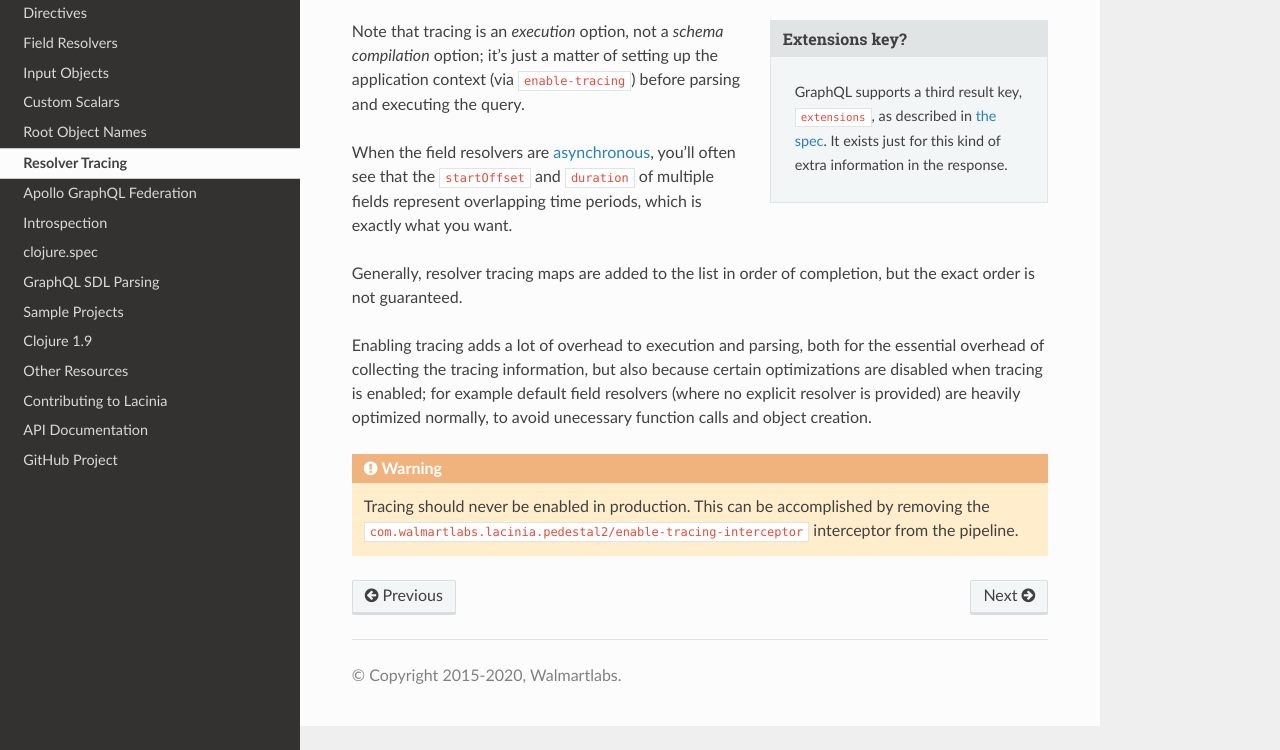
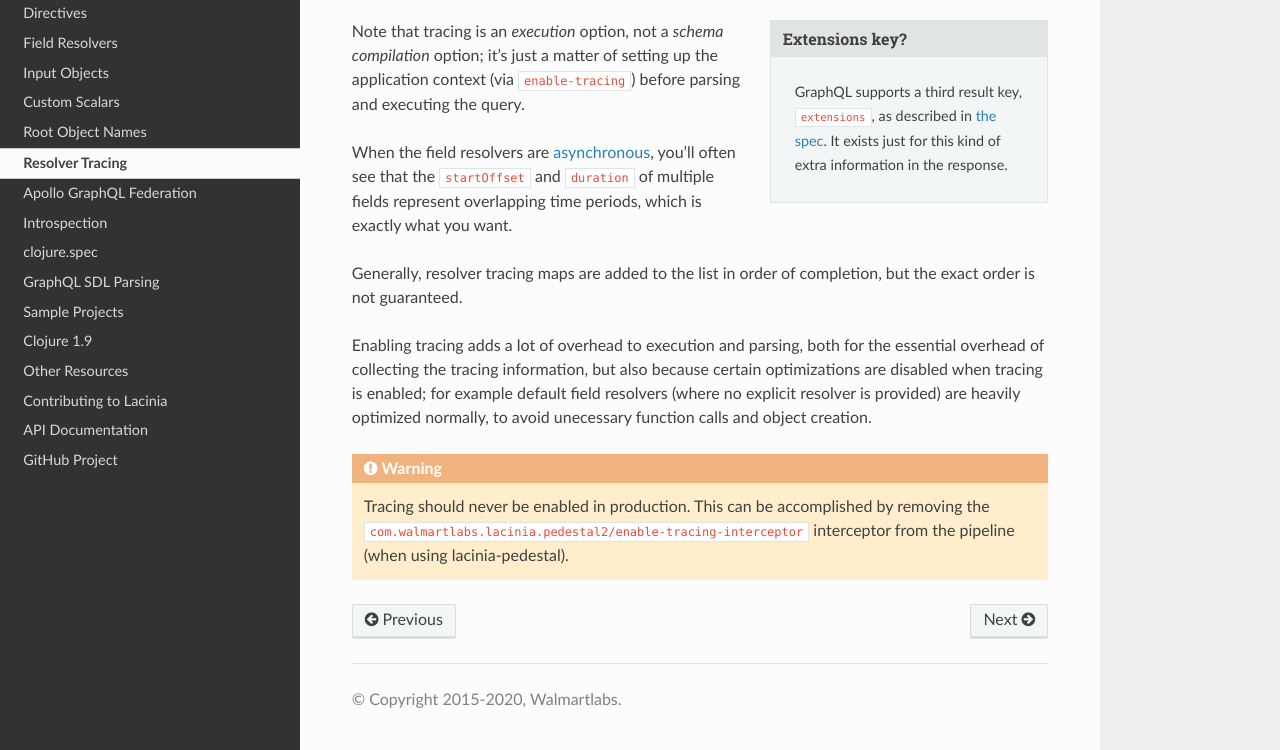
Before and after one commit to walmartlabs/lacinia, a Sphinx documentation site: the page built from docs/tracing.rst, in a window 1280 px wide and 1182 px high, cut to the strip 432-1182 px from the top of the window. Built offline with Sphinx 7.4.7 and the Read the Docs theme 2.0.0, drawn with Linux system fonts in a browser that asks for light colours.

Commit message:
Update tracing.rst

```diff
--- a/docs/tracing.rst
+++ b/docs/tracing.rst
@@ -35,4 +35,4 @@ avoid unecessary function calls and object creation.
 .. warning::
 
    Tracing should never be enabled in production. This can be accomplished by removing the ``com.walmartlabs.lacinia.pedestal2/enable-tracing-interceptor``
-   interceptor from the pipeline.
+   interceptor from the pipeline (when using lacinia-pedestal).
```
